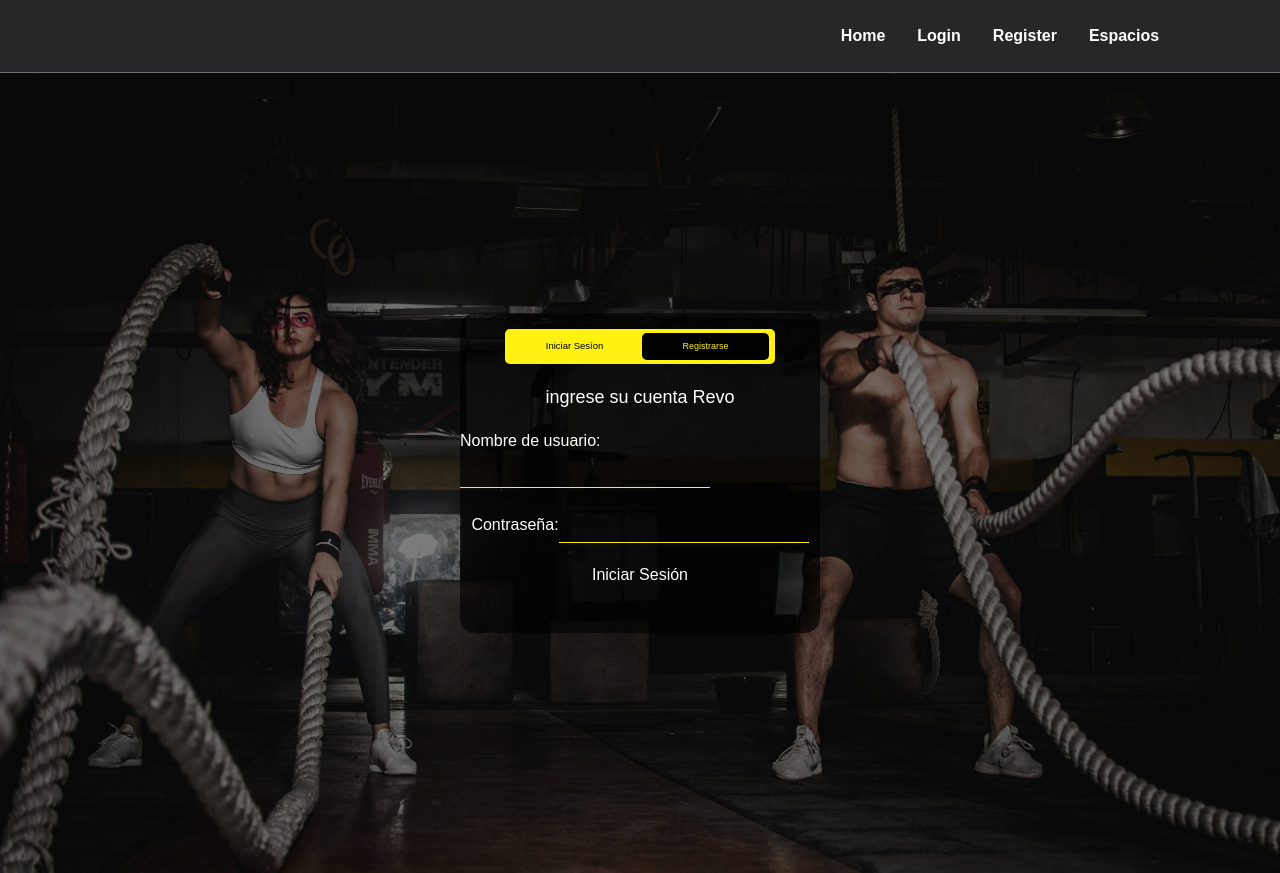
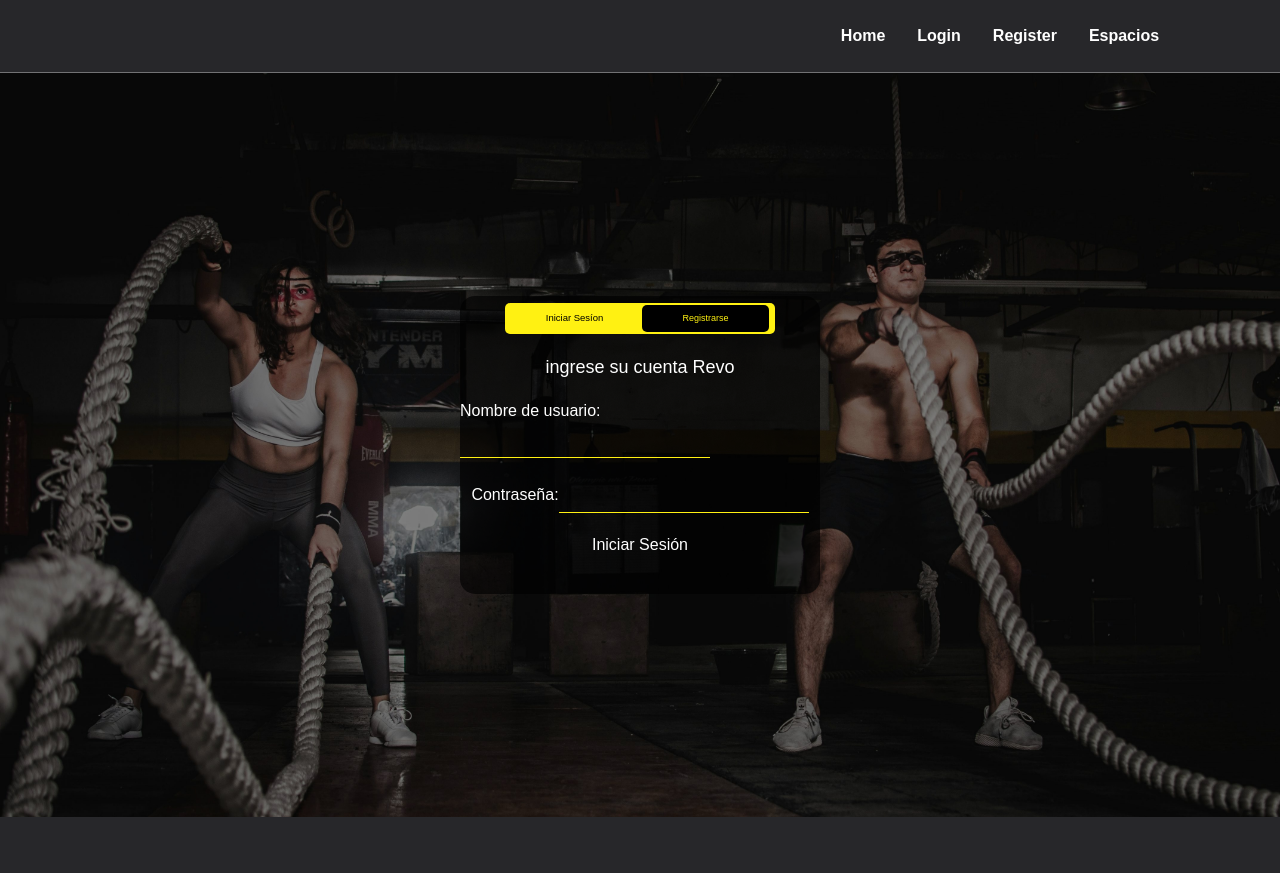
Before and after one commit to AnthoLogy63/ProgramacionWeb_Proy_GymLocal, an Angular app in the folder PROYECTO_REVO/frontend/: page /login in a window 1280 px wide. After the commit the page ends 817 px from the top, so only its background shows below. Built offline with nearby package versions, Linux system fonts and the light colour scheme.

Commit message:
fix styles

```diff
--- a/PROYECTO_REVO/frontend/src/app/components/login/login.component.css
+++ b/PROYECTO_REVO/frontend/src/app/components/login/login.component.css
@@ -3,8 +3,7 @@
     background-size: cover;
     background-position: center;
     background-repeat: no-repeat;
-    height: 100vh;
-    width: 100vw;
+    height: 93vh;
     display: flex;
     justify-content: center;
     align-items: center;
--- a/PROYECTO_REVO/frontend/src/app/components/login/login.component.html
+++ b/PROYECTO_REVO/frontend/src/app/components/login/login.component.html
@@ -29,4 +29,4 @@
       <button type="submit" class="btn btn-primary" [disabled]="loginForm.invalid">Iniciar Sesión</button>
     </form>
   </div>
-  </div>
+</div>
```
